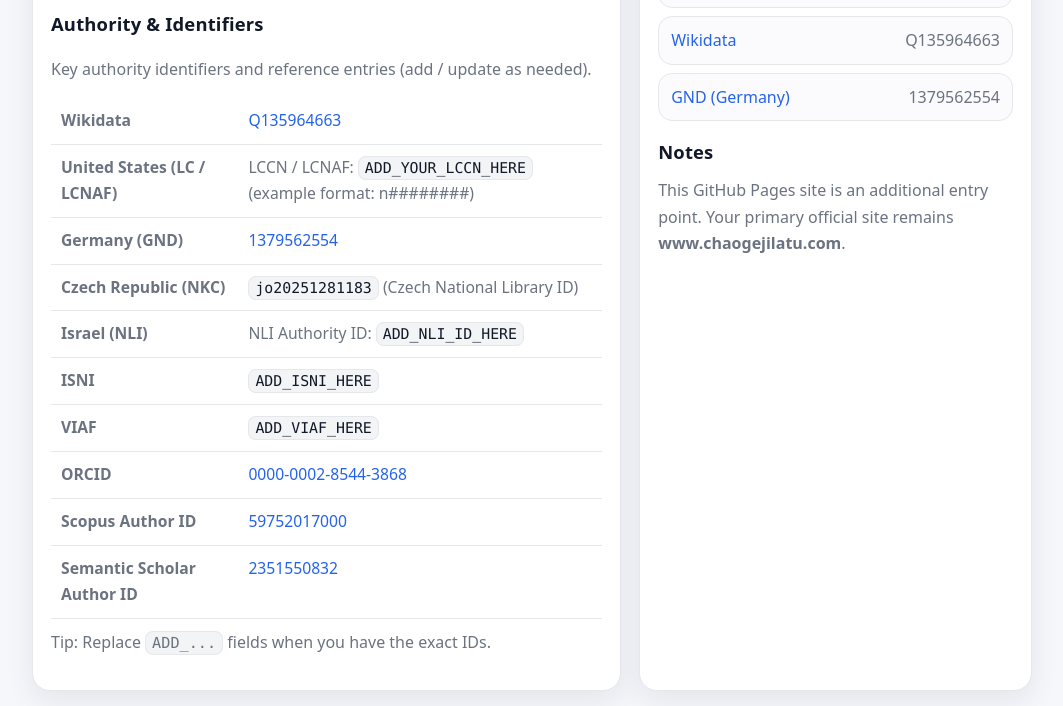
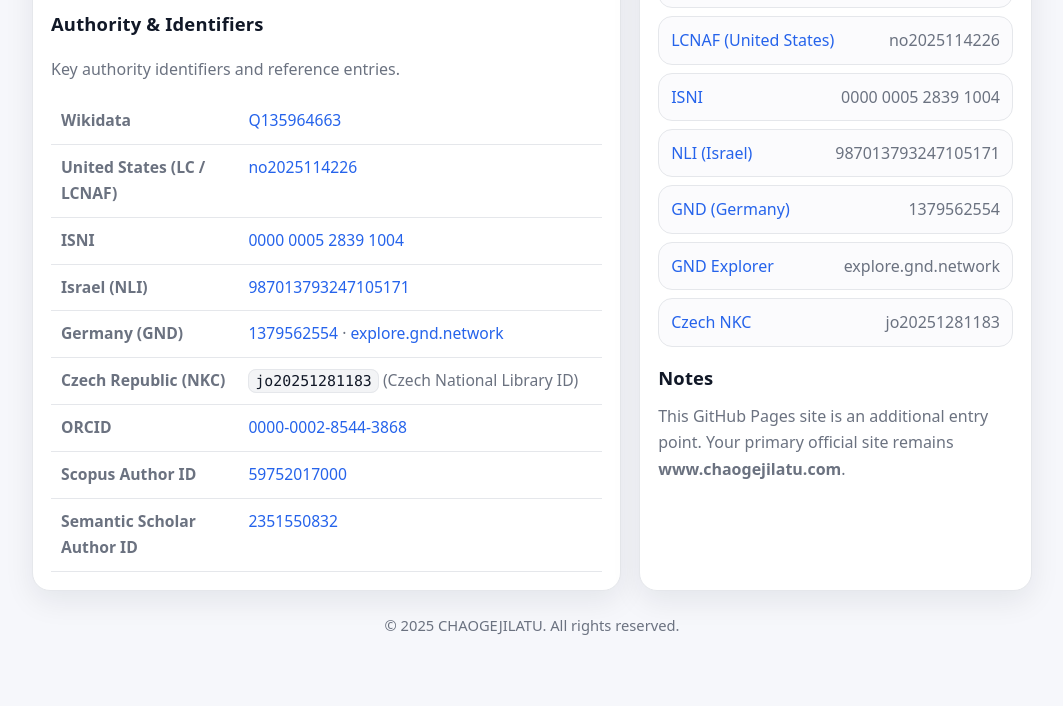
Before and after one commit to CHAOGEJILATU/chaogejilatu.github.io, a plain HTML site: page index.html in a window 1280 px wide. Shown: the part 683-1389 px from the top of the page, without its empty margins (108-1171 px from the left). Drawn offline with Linux system fonts and the light colour scheme.

Commit message:
Update index.html

```diff
--- a/index.html
+++ b/index.html
@@ -9,7 +9,7 @@
 
   <!-- Open Graph -->
   <meta property="og:title" content="CHAOGEJILATU | Environmental Scientist" />
-  <meta property="og:description" content="Climate change & agriculture, remote sensing, GIS, geospatial analysis." />
+  <meta property="og:description" content="Environmental Scientist." />
   <meta property="og:type" content="website" />
   <meta property="og:url" content="https://chaogejilatu.github.io/" />
   <meta property="og:image" content="https://chaogejilatu.github.io/CHAOGEJILATU.jpg" />
@@ -21,7 +21,6 @@
       --text:#111827;
       --muted:#6b7280;
       --line:#e5e7eb;
-      --brand:#111827;
       --link:#2563eb;
       --shadow: 0 10px 30px rgba(17,24,39,.08);
       --radius: 18px;
@@ -80,6 +79,8 @@
       color: rgba(255,255,255,.86);
       font-size: 1.05rem;
     }
+
+    /* meta pills (keep) */
     .meta{
       margin-top:10px;
       display:flex;
@@ -141,6 +142,7 @@
       vertical-align: top;
     }
     th{ color: var(--muted); font-weight: 600; width: 34%; }
+
     code{
       background:#f3f4f6;
       border:1px solid #e5e7eb;
@@ -200,7 +202,14 @@
       "https://scholar.google.com/citations?user=HIj0Z00AAAAJ&hl=ja",
       "https://about.me/chaogejilatu",
       "https://www.wikidata.org/wiki/Q135964663",
+
+      "http://id.loc.gov/authorities/names/no2025114226",
+      "https://isni.org/isni/0000000528391004",
+      "https://www.nli.org.il/en/authorities/987013793247105171",
+
       "https://d-nb.info/gnd/1379562554",
+      "https://explore.gnd.network/gnd/1379562554",
+
       "https://aleph.nkp.cz/F/?func=find-c&ccl_term=jo20251281183"
     ]
   }
@@ -212,15 +221,16 @@
 <header>
   <div class="wrap">
     <div class="hero">
-      <!-- IMPORTANT: repo にある写真名が違う場合はここを変更 -->
       <img class="avatar" src="CHAOGEJILATU.jpg" alt="CHAOGEJILATU portrait" />
 
       <div class="title">
         <h1>CHAOGEJILATU</h1>
-        <p class="subtitle">Environmental Scientist | Climate Change &amp; Agriculture</p>
+
+        <!-- ✅ ここは要望どおり「Environmental Scientist」だけ -->
+        <p class="subtitle">Environmental Scientist</p>
 
         <div class="meta">
-          <div class="pill">📍 Tsukuba, Japan</div>
+          <div class="pill">📍 Tokyo, Japan</div>
           <div class="pill">🎂 1980-03-08</div>
           <div class="pill">🌏 Tongliao, Inner Mongolia, China</div>
         </div>
@@ -250,7 +260,8 @@
       </ul>
 
       <h2 style="margin-top:16px;">Authority &amp; Identifiers</h2>
-      <p class="muted">Key authority identifiers and reference entries (add / update as needed).</p>
+      <p class="muted">Key authority identifiers and reference entries.</p>
+
       <table>
         <tr>
           <th>Wikidata</th>
@@ -259,38 +270,31 @@
 
         <tr>
           <th>United States (LC / LCNAF)</th>
-          <td>
-            <span class="muted">LCCN / LCNAF:</span>
-            <code>ADD_YOUR_LCCN_HERE</code>
-            <span class="muted"> (example format: n########)</span>
-          </td>
+          <td><a href="http://id.loc.gov/authorities/names/no2025114226" target="_blank" rel="noopener">no2025114226</a></td>
+        </tr>
+
+        <tr>
+          <th>ISNI</th>
+          <td><a href="https://isni.org/isni/0000000528391004" target="_blank" rel="noopener">0000 0005 2839 1004</a></td>
+        </tr>
+
+        <tr>
+          <th>Israel (NLI)</th>
+          <td><a href="https://www.nli.org.il/en/authorities/987013793247105171" target="_blank" rel="noopener">987013793247105171</a></td>
         </tr>
 
         <tr>
           <th>Germany (GND)</th>
-          <td><a href="https://d-nb.info/gnd/1379562554" target="_blank" rel="noopener">1379562554</a></td>
+          <td>
+            <a href="https://d-nb.info/gnd/1379562554" target="_blank" rel="noopener">1379562554</a>
+            <span class="muted"> · </span>
+            <a href="https://explore.gnd.network/gnd/1379562554" target="_blank" rel="noopener">explore.gnd.network</a>
+          </td>
         </tr>
 
         <tr>
           <th>Czech Republic (NKC)</th>
           <td><code>jo20251281183</code> <span class="muted">(Czech National Library ID)</span></td>
-        </tr>
-
-        <tr>
-          <th>Israel (NLI)</th>
-          <td>
-            <span class="muted">NLI Authority ID:</span> <code>ADD_NLI_ID_HERE</code>
-          </td>
-        </tr>
-
-        <tr>
-          <th>ISNI</th>
-          <td><code>ADD_ISNI_HERE</code></td>
-        </tr>
-
-        <tr>
-          <th>VIAF</th>
-          <td><code>ADD_VIAF_HERE</code></td>
         </tr>
 
         <tr>
@@ -308,10 +312,6 @@
           <td><a href="https://www.semanticscholar.org/author/2351550832" target="_blank" rel="noopener">2351550832</a></td>
         </tr>
       </table>
-
-      <p class="muted" style="margin-top:10px;">
-        Tip: Replace <code>ADD_...</code> fields when you have the exact IDs.
-      </p>
     </div>
 
     <!-- RIGHT -->
@@ -338,13 +338,32 @@
           <a href="https://about.me/chaogejilatu" target="_blank" rel="noopener">About.me</a>
           <span>Public profile</span>
         </div>
+
         <div class="linkitem">
-          <a href="https://www.wikidata.org/wiki/Q135964663" target="_blank" rel="noopener">Wikidata</a>
-          <span>Q135964663</span>
+          <a href="http://id.loc.gov/authorities/names/no2025114226" target="_blank" rel="noopener">LCNAF (United States)</a>
+          <span>no2025114226</span>
         </div>
+        <div class="linkitem">
+          <a href="https://isni.org/isni/0000000528391004" target="_blank" rel="noopener">ISNI</a>
+          <span>0000 0005 2839 1004</span>
+        </div>
+        <div class="linkitem">
+          <a href="https://www.nli.org.il/en/authorities/987013793247105171" target="_blank" rel="noopener">NLI (Israel)</a>
+          <span>987013793247105171</span>
+        </div>
+
         <div class="linkitem">
           <a href="https://d-nb.info/gnd/1379562554" target="_blank" rel="noopener">GND (Germany)</a>
           <span>1379562554</span>
+        </div>
+        <div class="linkitem">
+          <a href="https://explore.gnd.network/gnd/1379562554" target="_blank" rel="noopener">GND Explorer</a>
+          <span>explore.gnd.network</span>
+        </div>
+
+        <div class="linkitem">
+          <a href="https://aleph.nkp.cz/F/?func=find-c&ccl_term=jo20251281183" target="_blank" rel="noopener">Czech NKC</a>
+          <span>jo20251281183</span>
         </div>
       </div>
 
```
